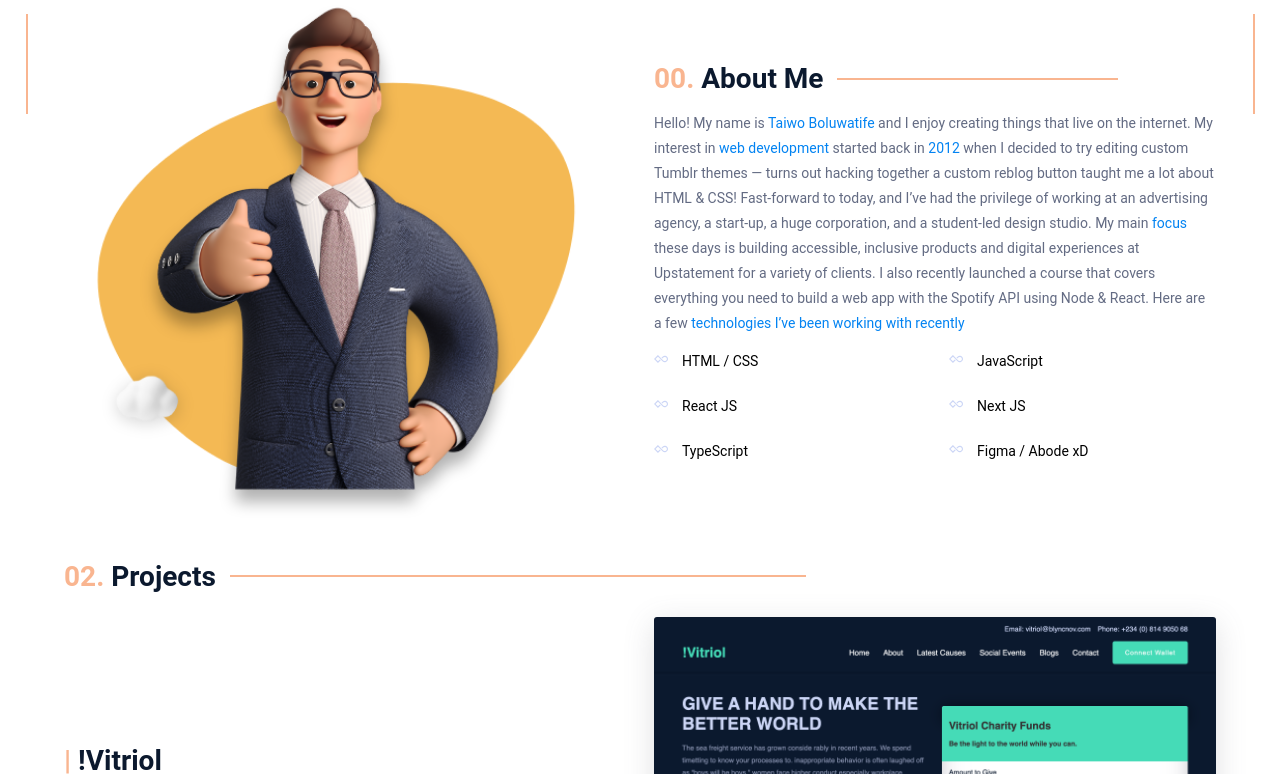
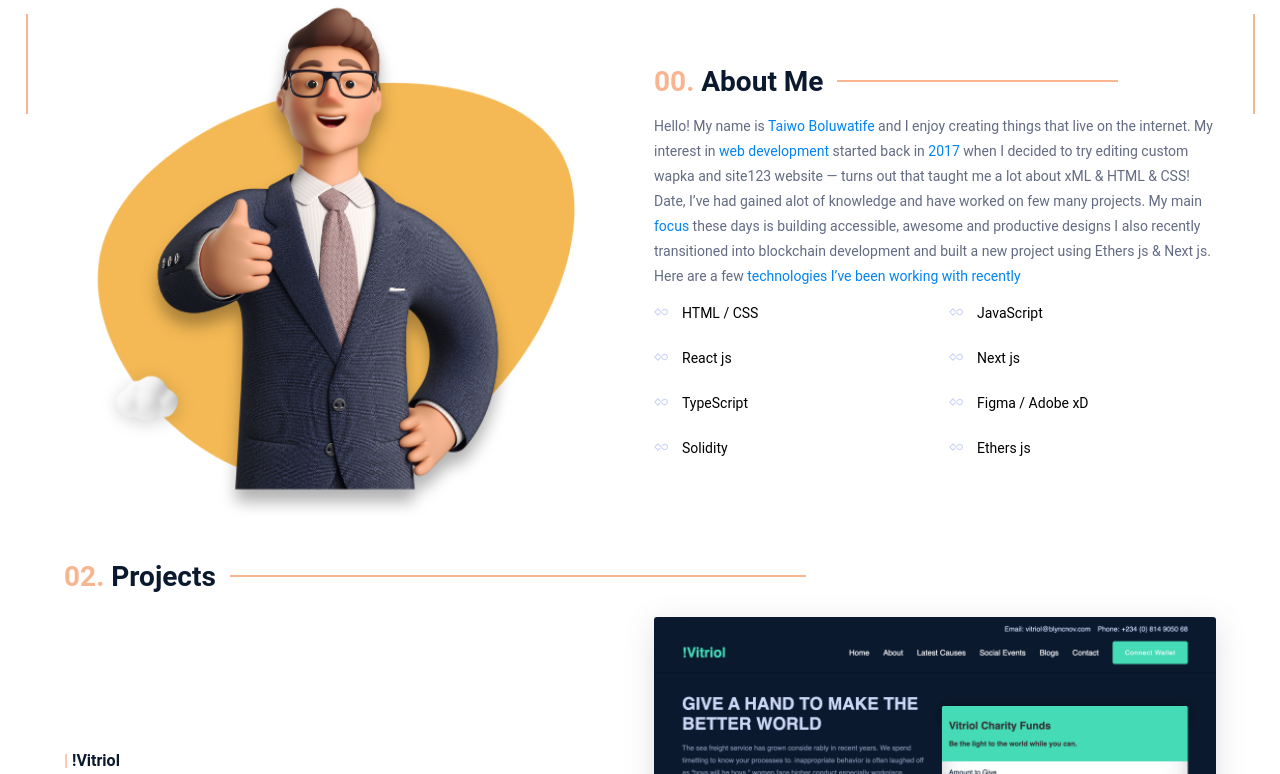
Before and after one commit to blyncnov/portfolioXd, a Next.js app: page / in a window 1280 px wide. Shown: the part 686-1460 px from the top of the page. Built offline with nearby package versions, Linux system fonts and the light colour scheme.

Commit message:
new update p-web v10

```diff
--- a/components/Contact.jsx
+++ b/components/Contact.jsx
@@ -1,6 +1,5 @@
-import React from 'react'
-
-import { Wrapper, Status } from "@googlemaps/react-wrapper";
+import React, { useRef } from 'react'
+import emailjs from '@emailjs/browser';
 
 // styled-components
 import {
@@ -8,18 +7,30 @@ import {
     FormContact
 } from "../styles/styled/Contact"
 
-import Button from '../constants/Button'
-
 import {
     Constraints, Section,
     SectionInner, Divider,
     HeadingOne, Paragraph,
     FlexBoxToRow
 } from "../styles/constants/Constants"
-import Image from 'next/image';
 
 
-const Contact = (Status) => {
+
+const Contact = () => {
+    const form = useRef();
+
+    const SubmitHandler = (e) => {
+        e.preventDefault();
+
+        emailjs.sendForm('service_uca2x1k', 'template_9or7fbn', form.current, 'user_Qp1Kvs7l8ZL0vLtKArviW')
+            .then((result) => {
+                console.log(result.text);
+            }, (error) => {
+                console.log(error.text);
+            });
+
+    }
+
     return (
         <>
             <br />
@@ -37,12 +48,12 @@ const Contact = (Status) => {
                             <Paragraph>
                                 Although I’m not currently looking for any new opportunities, my inbox is always open. Whether you have a question or just want to say hi, I’ll try my best to get back to you!
                             </Paragraph>
-                            <FormContact>
-                                <input type="text" name="name" placeholder="Your Full Name"/>
+                            <FormContact onSubmit={SubmitHandler} ref={form}>
+                                <input type="text" name="name" placeholder="Your Full Name" />
                                 <br />
-                                <input type="email" name="email" placeholder="Your Email Address"/>
+                                <input type="email" name="email" placeholder="Your Email Address" />
                                 <br />
-                                <input type="number" name="number" placeholder='Mobile Number'/>
+                                <input type="number" name="number" placeholder='Mobile Number' />
                                 <br />
                                 <textarea name="message" cols="30" rows="10" placeholder="Enter Your Message">
                                 </textarea>
--- a/components/Projects.jsx
+++ b/components/Projects.jsx
@@ -37,7 +37,7 @@ const Projects = () => {
                                             <br />
                                             <HeadingOne
                                                 color="#0B192E"
-                                                size="clamp(16px,5vw,2rem)"
+                                                size="clamp(16px,5vw,1rem)"
                                             ><span> |</span> {" "} {project.ProjectName}</HeadingOne>
                                             <br />
                                             <Paragraph color="#636b83">
--- a/components/Services.jsx
+++ b/components/Services.jsx
@@ -39,9 +39,9 @@ const Services = () => {
 
                                     <br />
                                     <Paragraph color="#636b83">
-                                        Hello! My name is <span>Taiwo Boluwatife </span> and I enjoy creating things that live on the internet. My interest in <span>web development</span>  started back in <span>2012</span> when I decided to try editing custom Tumblr themes — turns out hacking together a custom reblog button taught me a lot about HTML & CSS!
-                                        Fast-forward to today, and I’ve had the privilege of working at an advertising agency, a start-up, a huge corporation, and a student-led design studio. My main <span>focus</span> these days is building accessible, inclusive products and digital experiences at Upstatement for a variety of clients.
-                                        I also recently launched a course that covers everything you need to build a web app with the Spotify API using Node & React.
+                                        Hello! My name is <span>Taiwo Boluwatife </span> and I enjoy creating things that live on the internet. My interest in <span>web development</span>  started back in <span>2017</span> when I decided to try editing custom wapka and site123 website — turns out that taught me a lot about xML & HTML & CSS!
+                                        Date, I’ve had gained alot of knowledge and have worked on few many projects. My main <span>focus</span> these days is building accessible, awesome and productive designs
+                                        I also recently transitioned into blockchain development and built a new project using Ethers js & Next js.
                                         Here are a few <span>technologies I’ve been working with recently</span>
                                     </Paragraph>
                                     <br />
--- a/data/Projects.js
+++ b/data/Projects.js
@@ -34,7 +34,7 @@ export const AllProjectData = [
             "ethers js",
             "MetaMask"
         ],
-        ProjectDescription: "A web3 Ecommerce dapp for grocery , connected to ethers and blockchain. all paymnet is done in crypto currency. ",
+        ProjectDescription: "A web3 Ecommerce dapp for grocery, connected to ethers and blockchain. all payment is done in crypto currency. ",
             ProjectImage: Project5,
           ProjectUrl: "https://fichta.vercel.app/",
         order: 1,
--- a/data/Skills.js
+++ b/data/Skills.js
@@ -9,11 +9,11 @@ export const Skills = [
     },
     {
         id: 3,
-        title: "React JS",
+        title: "React js",
     },
     {
         id: 4,
-        title: "Next JS",
+        title: "Next js",
     },
 
     {
@@ -22,7 +22,15 @@ export const Skills = [
     },
      {
         id: 6,
-        title: "Figma / Abode xD",
+        title: "Figma / Adobe xD",
+    },
+    {
+        id: 7,
+        title: "Solidity",
+    },
+        {
+        id: 8,
+        title: "Ethers js",
     },
 ]
 
--- a/package.json
+++ b/package.json
@@ -9,6 +9,7 @@
     "lint": "next lint"
   },
   "dependencies": {
+    "@emailjs/browser": "^3.6.2",
     "@googlemaps/react-wrapper": "^1.1.31",
     "next": "12.1.2",
     "react": "17.0.2",
```
Also changed, not shown: 1 other file (tests, documents, lock files or other folders). Lines whose indentation alone changed are shown as unchanged.
